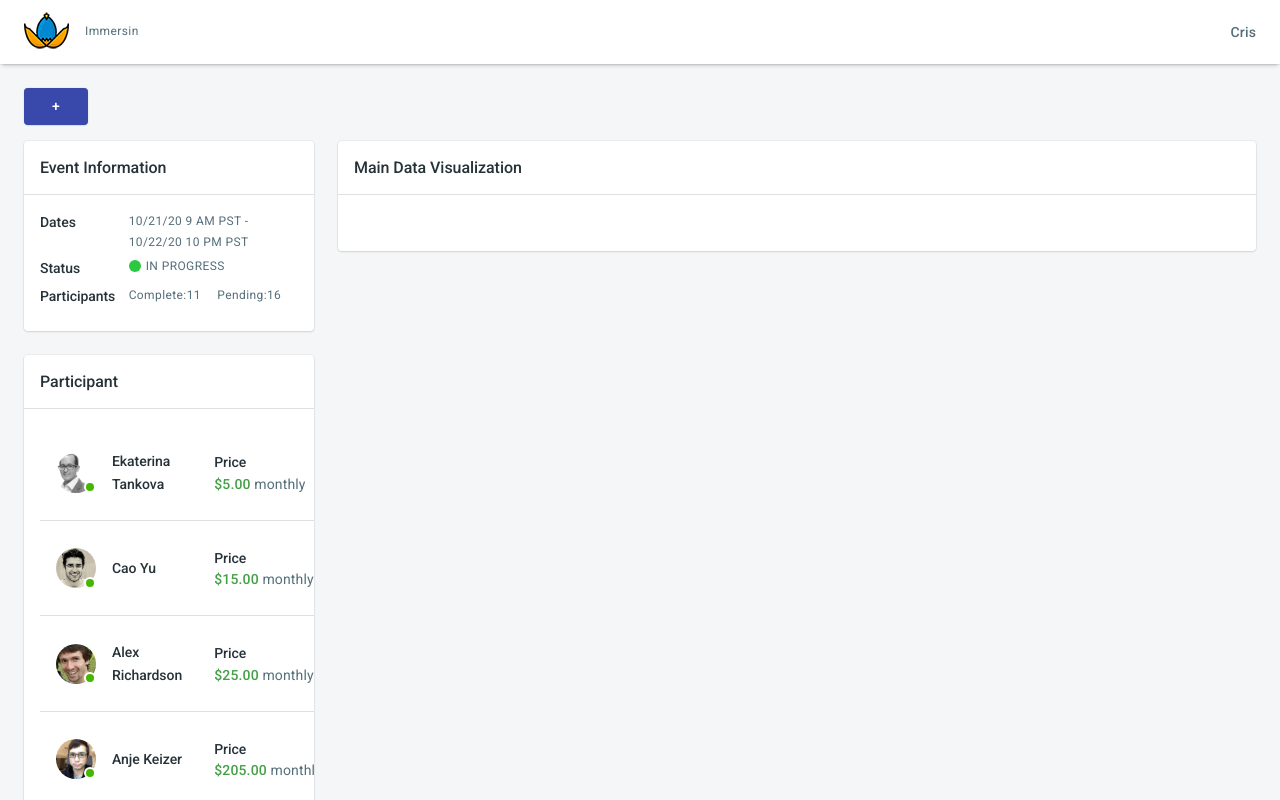
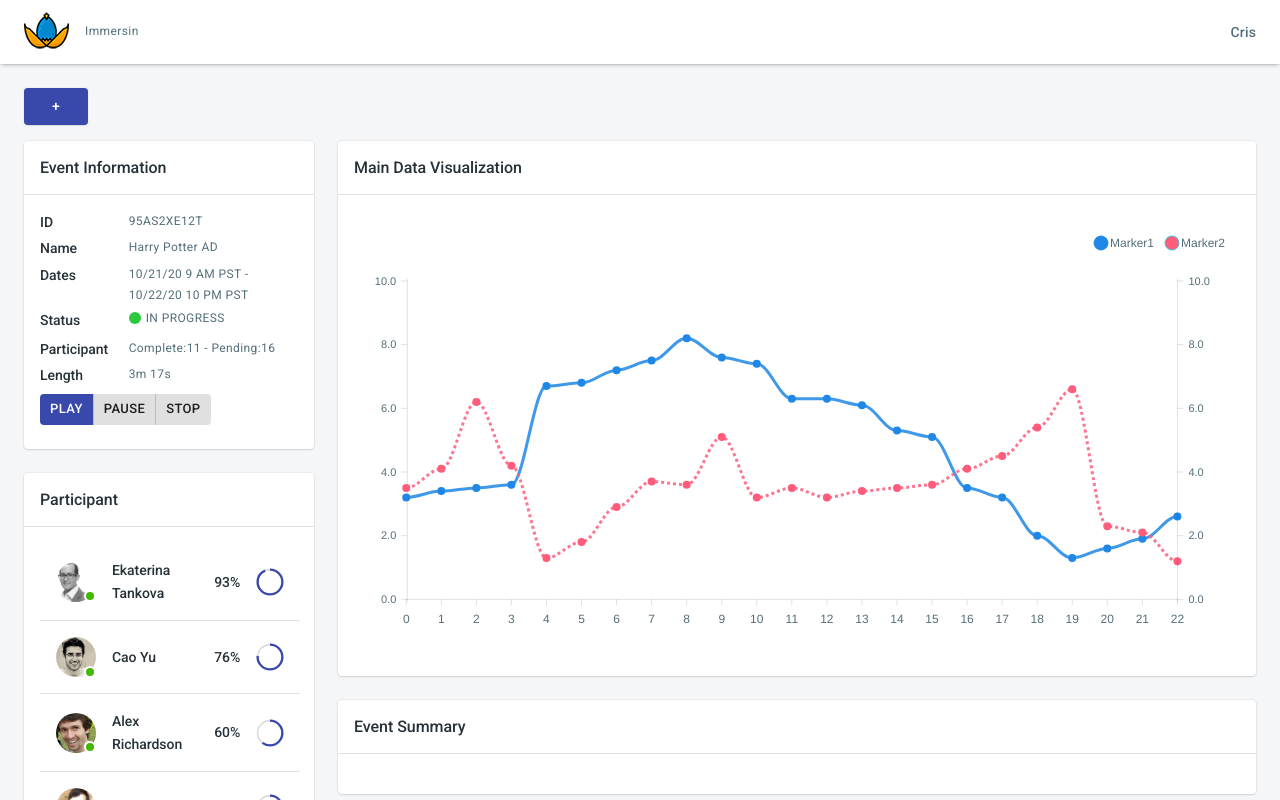
Before and after one commit to arjadev/react-timebel, a React (Create React App) app: page /home in a window 1280 px wide. Built offline with nearby package versions, Linux system fonts and the light colour scheme.

Commit message:
updating dashboard page

```diff
--- a/src/views/home/CircularProgress.js
+++ b/src/components/CircularProgress.js
@@ -5,18 +5,18 @@ import { makeStyles } from '@material-ui/core';
 
 const useStyles = makeStyles((theme) => ({
   root: {
-    width: 56,
-    height: 56
+    width: 28,
+    height: 28
   },
   circle1: {
-    stroke: theme.palette.type === 'dark' ? 'rgba(0,0,0,0.15)' : 'rgba(0,0,0,0.05)',
+    stroke: theme.palette.type === 'dark' ? 'rgba(0,0,0,0.35)' : 'rgba(0,0,0,0.15)',
     fill: 'none',
-    strokeWidth: 4
+    strokeWidth: 2
   },
   circle2: {
-    stroke: theme.palette.secondary.main,
+    stroke: theme.palette.primary.main,
     fill: 'none',
-    strokeWidth: 4,
+    strokeWidth: 3,
     animation: '$progress 1s ease-out forwards'
   },
   '@keyframes progress': {
--- /dev/null
+++ b/src/utils/service.js
@@ -0,0 +1,17 @@
+class UtilService {
+
+  static getDateTime(date) {
+      let d = new Date(date);
+      const padWithZero = number => {
+        const string = number.toString();
+        if (number < 10) {
+          return "0" + string;
+        }
+        return string;
+      };
+      return d.getFullYear() + '-' + padWithZero(d.getMonth()+1)+'-' + padWithZero(d.getDate()) + 'T' + d.getHours() + ':' + d.getMinutes()
+  }
+
+}
+
+export default UtilService
--- a/src/views/home/EventInformation.js
+++ b/src/views/home/EventInformation.js
@@ -1,16 +1,16 @@
 import React from 'react';
-// import { useHistory } from 'react-router';
 import PropTypes from 'prop-types';
 import {
-    Box,
-    Button,
     Card,
     CardContent,
     CardHeader,
     Grid,
     Divider,
     Typography,
-    makeStyles
+    makeStyles,
+    Button,
+    ButtonGroup,
+    Box
 } from '@material-ui/core';
 
 const useStyles = makeStyles((theme) => ({
@@ -29,7 +29,8 @@ const useStyles = makeStyles((theme) => ({
     },
 }));
 
-function EventInformatioin({ className, ...rest }) {
+function EventInformation({ className, ...rest }) {
+
     const classes = useStyles();
 
     return (
@@ -38,30 +39,9 @@ function EventInformatioin({ className, ...rest }) {
             <CardHeader title="Event Information" />
             <Divider />
             <CardContent>
-                <Grid
-                    container
-                    spacing={1}
-                >
-                    <Grid item xs={12} md={4}>
-                        <Typography
-                            variant="h6"
-                            color="textPrimary"
-                        >
-                            Dates
-                </Typography>
-
-                    </Grid>
-                    <Grid item xs={12} md={8}>
-                        <Typography
-                            gutterBottom
-                            color="textSecondary"
-                            variant="caption"
-                        >
-                            10/21/20 9 AM PST - 10/22/20 10 PM PST
-                </Typography>
-
-                    </Grid>
-                </Grid>
+                <InfoItem name={'ID'} value={'95AS2XE12T'}/>
+                <InfoItem name={'Name'} value={'Harry Potter AD'}/>
+                <InfoItem name={'Dates'} value={'10/21/20 9 AM PST - 10/22/20 10 PM PST'}/>
                 <Grid
                     container
                     spacing={1}
@@ -87,6 +67,30 @@ function EventInformatioin({ className, ...rest }) {
 
                     </Grid>
                 </Grid>
+                <InfoItem name={'Participant'} value={'Complete:11 - Pending:16'}/>
+                <InfoItem name={'Length'} value={'3m 17s'}/>
+                <Box mt={1}>
+                    <ButtonGroup disableElevation size="small" variant="contained" color="default">
+                        <Button color="primary">Play</Button>
+                        <Button>Pause</Button>
+                        <Button>Stop</Button>
+                    </ButtonGroup>
+                </Box>
+            </CardContent>
+        </Card>
+
+    );
+}
+
+EventInformation.propTypes = {
+    className: PropTypes.string
+};
+
+export default EventInformation;
+
+
+function InfoItem(props){
+   return (
           <Grid
             container
             spacing={1}
@@ -96,36 +100,19 @@ function EventInformatioin({ className, ...rest }) {
                     variant="h6"
                     color="textPrimary"
                 >
-                            Participants
+                    {props.name}
                 </Typography>
+
             </Grid>
-                    <Grid item xs={12} md={4}>
+            <Grid item xs={12} md={8}>
                 <Typography
                     gutterBottom
                     color="textSecondary"
                     variant="caption"
                 >
-                            Complete:11
-                    </Typography>
-                    </Grid>
-                    <Grid item xs={12} md={4}>
-                        <Typography
-                            gutterBottom
-                            color="textSecondary"
-                            variant="caption"
-                        >
-                            Pending:16
+                    {props.value}
                 </Typography>
             </Grid>
         </Grid>
-            </CardContent>
-
-        </Card>
-    );
+        )
 }
-
-EventInformatioin.propTypes = {
-    className: PropTypes.string
-};
-
-export default EventInformatioin;
--- /dev/null
+++ b/src/views/home/EventSummary.js
@@ -0,0 +1,33 @@
+import React from 'react';
+import PropTypes from 'prop-types';
+import {
+    Box,
+    Card,
+    CardContent,
+    CardHeader,
+    // Grid,
+    Divider,
+    // Typography,
+    // makeStyles
+} from '@material-ui/core';
+
+function EventSummary({ className, ...rest }) {
+
+    return (
+        <Box mt={3}>
+            <Card>
+                <CardHeader title="Event Summary" />
+                <Divider />
+                <CardContent>
+
+                </CardContent>
+            </Card>
+        </Box>
+    );
+}
+
+EventSummary.propTypes = {
+    className: PropTypes.string
+};
+
+export default EventSummary;
--- a/src/views/home/MainDataVisualization.js
+++ b/src/views/home/MainDataVisualization.js
@@ -6,40 +6,137 @@ import {
   CardContent,
   CardHeader,
   Divider,
-  Typography,
-  makeStyles
+  useTheme
 } from '@material-ui/core';
-
-const useStyles = makeStyles((theme) => ({
-  row: {
-    display: 'flex',
-    flexDirection: 'row',
-    alignItems: 'center',
-  },
-  online: {
-    backgroundColor: '#2ac940',
-    height: 12,
-    width: 12,
-    borderRadius: 6,
-    marginRight: 5,
-    marginTop: -6
-  },
-}));
+import Chart from 'react-apexcharts';
 
 function MainDataVisualization({ className, ...rest }) {
-  const classes = useStyles();
+  const theme = useTheme();
 
+  const chart = {
+    options: {
+      chart: {
+        background: theme.palette.background.paper,
+        stacked: false,
+        toolbar: {
+          show: false
+        },
+        zoom: false
+      },
+      colors: ['#1f87e6', '#ff5c7c'],
+      dataLabels: {
+        enabled: false
+      },
+      grid: {
+        borderColor: theme.palette.divider,
+        yaxis: {
+          lines: {
+            show: false
+          }
+        }
+      },
+      legend: {
+        show: true,
+        position: 'top',
+        horizontalAlign: 'right',
+        labels: {
+          colors: theme.palette.text.secondary
+        }
+      },
+      markers: {
+        size: 4,
+        strokeColors: ['#1f87e6', '#27c6db'],
+        strokeWidth: 0,
+        shape: 'circle',
+        radius: 2,
+        hover: {
+          size: undefined,
+          sizeOffset: 2
+        }
+      },
+      stroke: {
+        width: 3,
+        curve: 'smooth',
+        lineCap: 'butt',
+        dashArray: [0, 3]
+      },
+      theme: {
+        mode: theme.palette.type
+      },
+      tooltip: {
+        theme: theme.palette.type
+      },
+      xaxis: {
+        axisBorder: {
+          color: theme.palette.divider
+        },
+        axisTicks: {
+          show: true,
+          color: theme.palette.divider
+        },
+        categories: [0,1,2,3,4,5,6,7,8,9,10,11,12,13,14,15,16,17,18,19,20,21,22,23,24,25,26],
+        labels: {
+          style: {
+            colors: theme.palette.text.secondary
+          }
+        }
+      },
+      yaxis: [
+        {
+          axisBorder: {
+            show: true,
+            color: theme.palette.divider
+          },
+          axisTicks: {
+            show: true,
+            color: theme.palette.divider
+          },
+          labels: {
+            style: {
+              colors: theme.palette.text.secondary
+            }
+          }
+        },
+        {
+          axisTicks: {
+            show: true,
+            color: theme.palette.divider
+          },
+          axisBorder: {
+            show: true,
+            color: theme.palette.divider
+          },
+          labels: {
+            style: {
+              colors: theme.palette.text.secondary
+            }
+          },
+          opposite: true
+        }
+      ]
+    },
+    series: [
+      {
+        name: 'Marker1',
+        data: [3.2, 3.4, 3.5, 3.6, 6.7, 6.8, 7.2, 7.5, 8.2, 7.6, 7.4, 6.3, 6.3, 6.1, 5.3, 5.1, 3.5, 3.2, 2.0, 1.3, 1.6, 1.9, 2.6]
+      },
+      {
+        name: 'Marker2',
+        data: [3.5, 4.1, 6.2, 4.2, 1.3, 1.8, 2.9, 3.7, 3.6, 5.1, 3.2, 3.5, 3.2, 3.4, 3.5, 3.6, 4.1, 4.5, 5.4, 6.6, 2.3, 2.1, 1.2]
+      }
+    ]
+  };
   return (
     <Card>
       <CardHeader title="Main Data Visualization" />
       <Divider />
       <CardContent>
-
         <Box mt={2}>
-
-        </Box>
-        <Box mt={2}>
-
+          <Chart
+            type="line"
+            height="410"
+            {...chart}
+          />
         </Box>
       </CardContent>
     </Card>
--- a/src/views/home/Participant.js
+++ b/src/views/home/Participant.js
@@ -11,33 +11,12 @@ import {
   TableCell,
   TableRow,
   Typography,
-  makeStyles,
-  colors,
   Avatar,
   withStyles,
   Badge
 } from '@material-ui/core';
-import CircularProgress from './CircularProgress';
+import CircularProgress from '../../components/CircularProgress';
 import { PARTICIPANTS } from 'src/utils/mock';
-
-const useStyles = makeStyles((theme) => ({
-  root: {},
-  image: {
-    flexShrink: 0,
-    height: 56,
-    width: 56
-  },
-  subscriptions: {
-    fontWeight: theme.typography.fontWeightMedium
-  },
-  value: {
-    color: colors.green[600],
-    fontWeight: theme.typography.fontWeightMedium
-  },
-  navigateNextIcon: {
-    marginLeft: theme.spacing(1)
-  },
-}));
 
 const StyledBadge = withStyles((theme) => ({
   badge: {
@@ -57,7 +36,6 @@ const StyledBadge = withStyles((theme) => ({
 }))(Badge);
 
 function Paricipant({ className, ...rest }) {
-  const classes = useStyles();
 
   return (
     <Box mt={3}>
@@ -98,26 +76,7 @@ function Paricipant({ className, ...rest }) {
                       </Box>
                     </Box>
                   </TableCell>
-                  <TableCell>
-                    <Typography
-                      variant="h6"
-                      color="textPrimary"
-                    >
-                      Price
-                    </Typography>
-                    <Typography
-                      noWrap
-                      variant="body2"
-                      color="textSecondary"
-                    >
-                      <span className={classes.value}>
-                        {user.currency}
-                        {user.price}
-                      </span>
-                      {' '}
-                        monthly
-                    </Typography>
-                  </TableCell>
+
                   <TableCell>
                     <Box
                       display="flex"
@@ -130,17 +89,11 @@ function Paricipant({ className, ...rest }) {
                           variant="h6"
                           color="textPrimary"
                         >
-                          {user.progress}
+                          {user.battery}
                             %
                         </Typography>
-                        <Typography
-                          variant="body2"
-                          color="textSecondary"
-                        >
-                          Conversion Rate
-                        </Typography>
                       </Box>
-                      <CircularProgress value={user.progress} />
+                      <CircularProgress value={user.battery} />
                     </Box>
                   </TableCell>
                 </TableRow>
--- a/src/views/home/index.js
+++ b/src/views/home/index.js
@@ -5,6 +5,7 @@ import Application from './EventModal';
 import EventInformation from './EventInformation';
 import Participant from './Participant';
 import MainDataVisualization from './MainDataVisualization';
+import EventSummary from './EventSummary';
 
 const useStyles = makeStyles((theme) => ({
   root: {
@@ -72,6 +73,7 @@ function Home() {
               lg={9}
             >
               <MainDataVisualization />
+              <EventSummary />
             </Grid>
           </Grid>
         </Box>
```
Also changed, not shown: src/utils/mock.js (+15 -25 lines), src/views/home/Dashboard.js (deleted, +0 -182 lines), src/views/home/EventModal.js (+8 -9 lines), 2 other files (tests, documents, lock files or other folders). Lines whose indentation alone changed are shown as unchanged.
